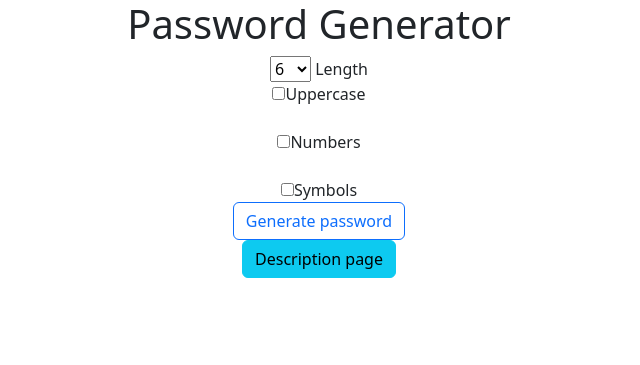
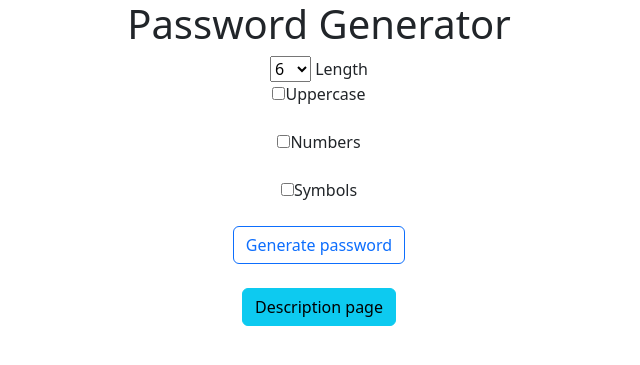
Before and after one commit to warconsular/Password_generator, a Django app: page / in a window 1280 px wide. Shown: the top 365 px of the page, without its empty margins (321-961 px from the left). Run offline with Django 4.2, Linux system fonts and the light colour scheme.

Commit message:
Add files via upload
Added few <br> tags

```diff
--- a/generator/templates/generator/home.html
+++ b/generator/templates/generator/home.html
@@ -37,11 +37,11 @@
         <br>
         <input type="checkbox" name="symbols">Symbols
         </br>
+        <br>
         <input type="submit" value="Generate password" class="btn btn-outline-primary">
+        </br>
         <br>
-        <div class="">
         <a href="{% url 'description' %}" class="btn btn-info">Description page</a>
-        </div>
         </br>
     </form>
     </div>
```
